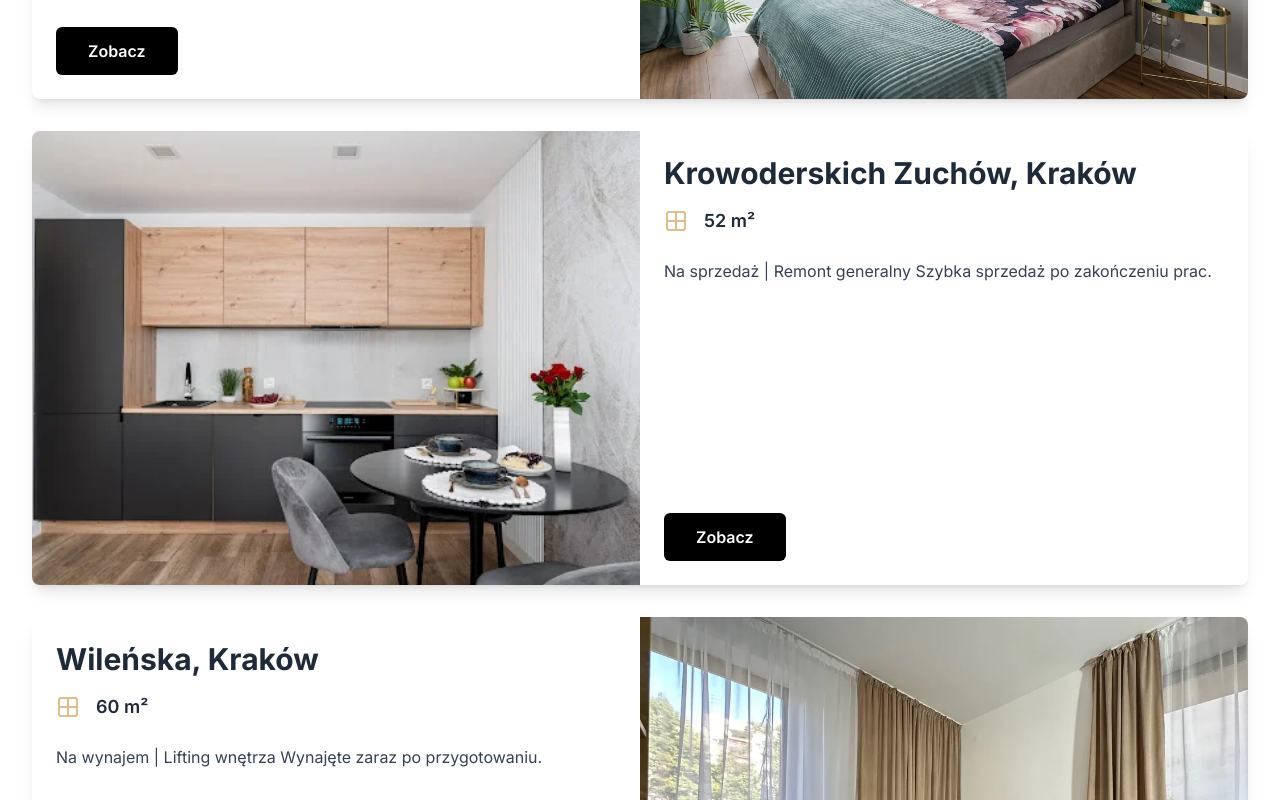
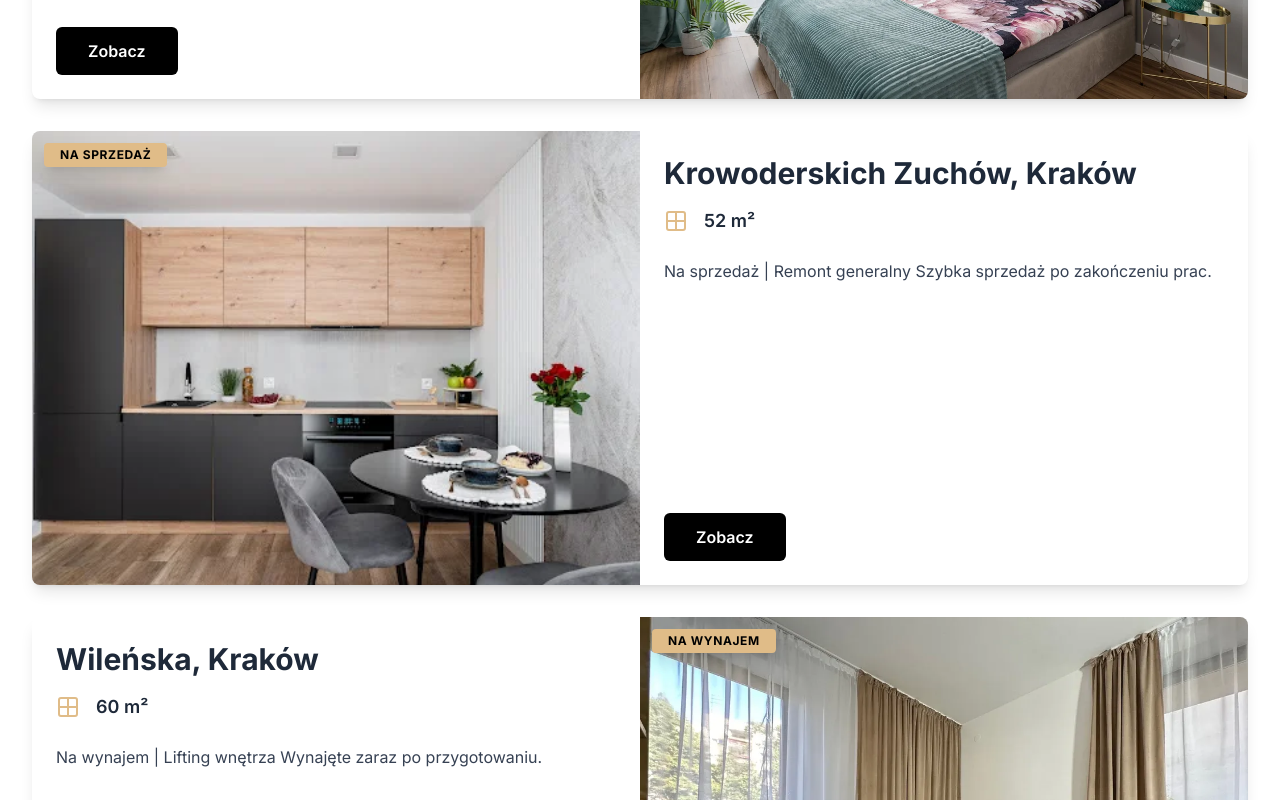
Before and after one commit to karol-wojak/real_estate_website, a React (Vite) app: page / in a window 1280 px wide. Shown: the part 2140-2940 px from the top of the page. Built offline with nearby package versions, Linux system fonts and the light colour scheme.

Commit message:
Refactor PortfolioCard: add on-sale and for-rent badges for better project visibility

```diff
--- a/src/components/PortfolioCard.jsx
+++ b/src/components/PortfolioCard.jsx
@@ -9,7 +9,19 @@ const PortfolioCard = ({ project, idx }) => {
     // Conditionally apply 'md:flex-row-reverse' based on the index
     <div className={`relative flex flex-col bg-white rounded-lg shadow-lg overflow-hidden w-full ${idx % 2 == 0 ? 'md:flex-row-reverse' : 'md:flex-row'}`}>
       {/* Image Section (Left side on desktop, top on mobile - when not reversed) */}
-      <div className="w-full md:w-1/2 flex-shrink-0">
+      <div className="w-full md:w-1/2 flex-shrink-0 relative">
+        {/* On Sale Badge */}
+        {project.description && project.description.includes('Na sprzedaż') && (
+          <div className="absolute top-3 left-3 z-20 bg-[#e0bc88] text-black font-bold px-4 py-1 rounded shadow-lg text-xs uppercase tracking-wider">
+            NA SPRZEDAŻ
+          </div>
+        )}
+        {/* For Rent Badge */}
+        {project.description && /najem/i.test(project.description) && (
+          <div className={`absolute ${project.description.includes('Na sprzedaż') ? 'top-12' : 'top-3'} left-3 z-10 bg-[#e0bc88] text-black font-bold px-4 py-1 rounded shadow-lg text-xs uppercase tracking-wider`}>
+            NA WYNAJEM
+          </div>
+        )}
         {/* Added aspect-w-5 aspect-h-4 to enforce a 1.25/1 width/height ratio for the image container */}
         {/* The image inside will fill this container while maintaining its aspect ratio */}
         <Link to={`/projects/${project.id}`} className="block h-full aspect-w-5 aspect-h-4">
```
